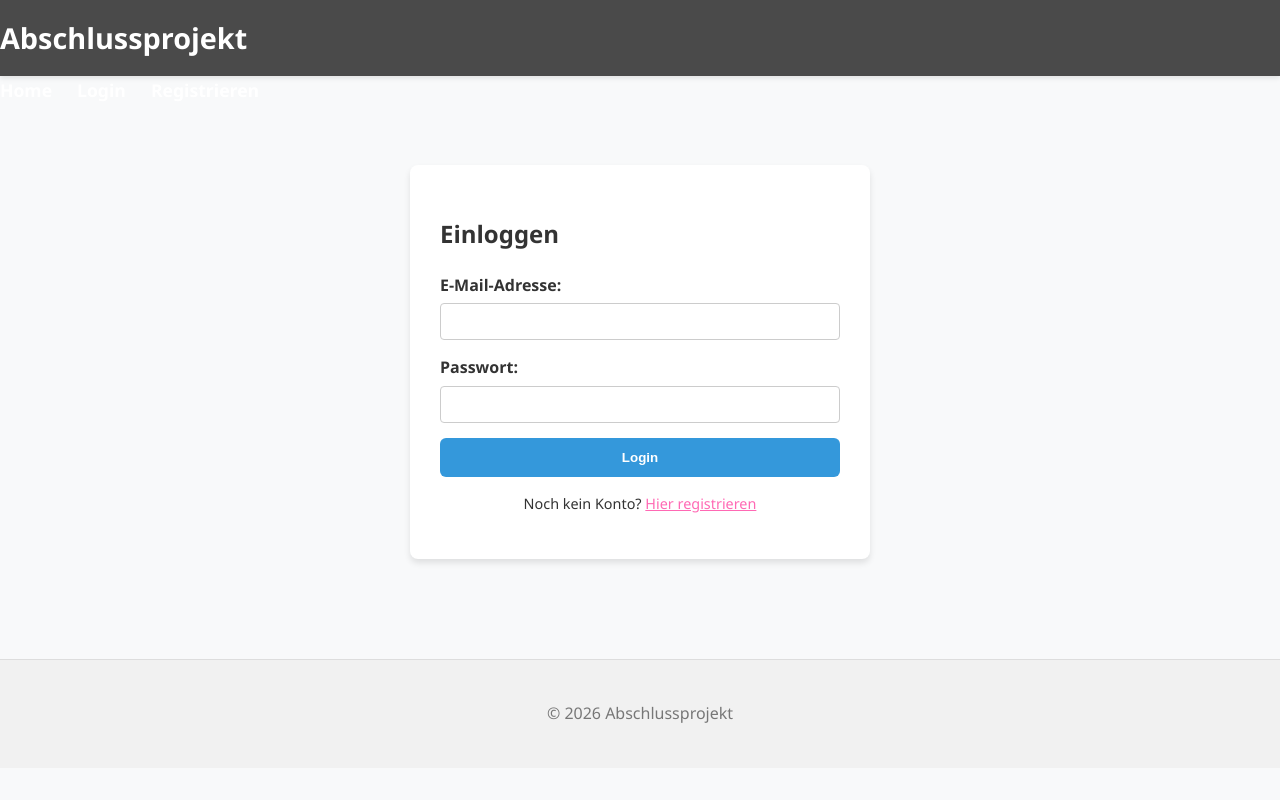
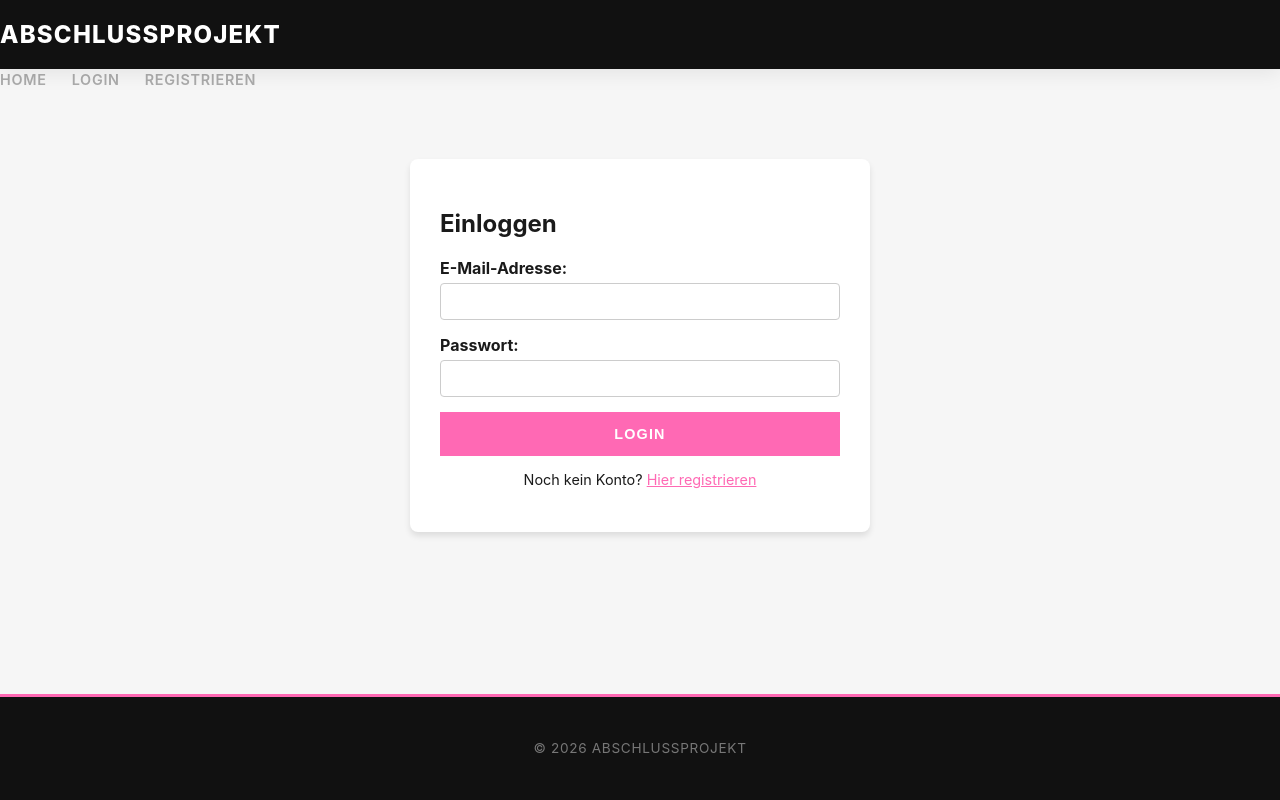
Before and after one commit to tomicnaima/Abschlussprojekt_2026_API-2_naitom_Board_OnlineShop, a PHP site: page /login.php in a window 1280 px wide. Run offline with PHP 8.4, Linux system fonts and the light colour scheme.

Commit message:
add final css

```diff
--- a/css/style.css
+++ b/css/style.css
@@ -1,183 +1,200 @@
-/* Grunddesign & Schriften */
+
+/**
+ * Author: Naima Tomic
+ * Date: 2026-06-25
+ * Version: 1.1
+ * Description: CSS-Datei für das individuelle Abschlussprojekt BLJ OnlineShop. Enthält Stile für die gesamte Website, einschließlich Layout, Typografie und Komponenten.
+ * Project: Individuelles Abschlussprojekt BLJ - OnlineShop
+ */
+
+ html, body {
+    height: 100%;
+}
+
 body {
-    font-family: 'Segoe UI', Roboto, Helvetica, Arial, sans-serif;
+    font-family: -apple-system, BlinkMacSystemFont, 'Segoe UI', Roboto, Helvetica, Arial, sans-serif;
     margin: 0;
     padding: 0;
-    background-color: #f8f9fa;
-    color: #333;
-    line-height: 1.6;
+    background-color: #f6f6f6; /* Weicherer, stylischerer Hintergrund */
+    color: #1a1a1a;
+    display: flex;
+    flex-direction: column; /* Zwingt den Footer nach unten */
+}
+
+/* Hauptinhalt wächst und schiebt Footer weg */
+main {
+    flex: 1 0 auto;
 }
 
 .container {
-    max-width: 1200px;
+    max-width: 1100px;
     margin: 0 auto;
-    padding: 20px;
+    padding: 30px 20px;
 }
 
-/* NAVBAR RETTUNG: Der graue Balken von oben */
+/* 1. DIE NAVBAR */
 header {
-    background-color: #4a4a4a; /* Dunkelgrauer Hintergrund */
+    background-color: #111111;
     color: white;
-    padding: 15px 0;
-    box-shadow: 0 2px 5px rgba(0,0,0,0.1);
+    padding: 20px 0;
+    position: sticky;
+    top: 0;
+    z-index: 100;
+    box-shadow: 0 4px 20px rgba(0,0,0,0.08);
 }
 
 header .container {
     display: flex;
     justify-content: space-between;
     align-items: center;
-    padding: 0 30px;
+    padding: 0 20px;
 }
 
-/* Der Titel "Abschlussprojekt" im Header */
 header h1 {
     margin: 0;
-    font-size: 1.8rem;
-    font-weight: bold;
-    color: white !important; /* Erzwingt Weiß, kein Blau */
-    text-decoration: none;
+    font-size: 1.5rem;
+    font-weight: 800;
+    text-transform: uppercase;
+    letter-spacing: 0.05em;
+    color: white !important;
 }
 
-/* Die Navigations-Links (Home, Login, Registrieren) im grauen Balken */
 nav ul {
     margin: 0;
     padding: 0;
     list-style: none;
     display: flex;
+    align-items: center;
     gap: 25px;
 }
 
 nav ul li a {
     text-decoration: none;
-    color: white !important; /* Erzwingt Weiß */
-    font-weight: bold;
-    font-size: 1.1rem;
-    transition: color 0.3s ease;
+    color: #aaaaaa !important;
+    font-weight: 600;
+    font-size: 0.9rem;
+    text-transform: uppercase;
+    letter-spacing: 0.05em;
+    transition: color 0.25s ease;
+    padding: 5px 0;
 }
 
 nav ul li a:hover {
-    color: #3498db !important; /* Helles Blau beim Drüberfahren */
+    color: #FF69B4 !important; /* Premium Pink */
 }
 
-/* Hero Section (Blauer Banner, der funktioniert) */
+/* 2. HERO BANNER */
 .hero {
     text-align: center;
-    padding: 60px 20px;
-    background: linear-gradient(135deg, #2c3e50, #3498db);
+    padding: 100px 20px;
+    background: #111111;
     color: white;
-    border-radius: 12px;
-    margin: 30px 0;
-    box-shadow: 0 4px 10px rgba(0,0,0,0.15);
+    border-radius: 0px;
+    margin: 20px 0 50px 0;
+    border-bottom: 5px solid #FF69B4;
 }
 
 .hero h1 {
-    font-size: 3rem;
-    margin-bottom: 10px;
+    font-size: 3.8rem;
+    font-weight: 900;
+    text-transform: uppercase;
+    letter-spacing: -0.02em;
+    margin-bottom: 15px;
+    color: #FF69B4; /* Markanter Pinker Akzent */
 }
 
 .hero p {
-    font-size: 1.3rem;
-    opacity: 0.9;
+    font-size: 1.2rem;
+    color: #cccccc;
+    max-width: 600px;
+    margin: 0 auto;
 }
 
-/* Überschrift "Unsere Produkte" */
-main > h2 {
-    text-align: center;
-    font-size: 2rem;
-    margin-bottom: 30px;
-    color: #333;
+/* 3. PRODUKT-GRID */
+.product-grid {
+    display: grid;
+    grid-template-columns: repeat(auto-fill, minmax(260px, 1fr));
+    gap: 40px;
 }
 
-/* Produkt-Raster (Grid) - Modernisiert */
-.product-grid {
-    display: grid;
-    grid-template-columns: repeat(auto-fill, minmax(280px, 1fr));
-    gap: 25px;
-    margin-top: 20px;
-}
-
-/* Produkt-Karte - Modernisiert */
 .product-card {
     background: white;
-    border-radius: 12px;
+    border-radius: 0px;
     overflow: hidden;
-    box-shadow: 0 4px 8px rgba(0,0,0,0.06);
+    box-shadow: 0 4px 20px rgba(0,0,0,0.02);
     transition: transform 0.3s ease, box-shadow 0.3s ease;
     display: flex;
     flex-direction: column;
+    border: 1px solid #eeeeee;
 }
 
 .product-card:hover {
     transform: translateY(-5px);
-    box-shadow: 0 8px 16px rgba(0,0,0,0.1);
+    box-shadow: 0 10px 25px rgba(0,0,0,0.08);
 }
 
-/* Feste Bildgröße & Zuschnitt für Einheitlichkeit */
 .product-image {
     width: 100%;
-    height: 250px;
+    height: 320px;
     object-fit: cover;
-    object-position: center;
     display: block;
 }
 
 .product-info {
-    padding: 20px;
+    padding: 25px;
     display: flex;
     flex-direction: column;
     flex-grow: 1;
 }
 
-.product-info h3 {
-    margin: 0 0 5px 0;
-    font-size: 1.4rem;
-    color: #2c3e50;
-}
-
-.product-color {
-    font-size: 0.9rem;
-    color: #7f8c8d;
-    margin-bottom: 10px;
-}
-
-.product-desc {
-    font-size: 0.95rem;
-    color: #34495e;
-    line-height: 1.5;
-    margin-bottom: 15px;
-    flex-grow: 1;
+/* 4. FORMULAR ELEMENTE & DETAILSEITE FIXES */
+input[type="number"] {
+    padding: 10px;
+    border: 1px solid #ccc;
+    border-radius: 0px;
+    font-weight: bold;
+    text-align: center;
+    margin-right: 15px; /* Erzwingt Abstand zum Button auf Detailseite */
 }
 
 .product-price {
-    font-size: 1.4rem;
-    font-weight: bold;
-    color: #e74c3c;
-    margin: 10px 0;
+    font-size: 1.3rem;
+    font-weight: 700;
+    color: #FF69B4;
+    margin: 15px 0;
 }
 
-/* Modernisierte Buttons */
-.btn {
+/* 5. PINK BUTTONS (Universal für alle blauen/alten Buttons) */
+.btn, button[type="submit"], .login-container button {
     display: inline-block;
-    background-color: #3498db;
-    color: white;
-    padding: 12px 20px;
+    background-color: #FF69B4 !important; /* Überschreibt alle Blautöne eiskalt */
+    color: white !important;
+    padding: 14px 25px;
     text-align: center;
     text-decoration: none;
-    border-radius: 6px;
-    font-weight: bold;
-    margin-top: auto;
-    transition: background-color 0.3s ease;
+    border-radius: 0px;
+    font-weight: 700;
+    font-size: 0.9rem;
+    text-transform: uppercase;
+    letter-spacing: 0.08em;
+    transition: background-color 0.2s ease;
+    border: none;
+    cursor: pointer;
 }
 
-.btn:hover {
-    background-color: #2980b9;
+.btn:hover, button[type="submit"]:hover {
+    background-color: #FF1493 !important;
 }
 
+/* 6. DER FIXIERTE FOOTER */
 footer {
+    flex-shrink: 0; /* Verhindert, dass der Footer gestaucht wird */
     text-align: center;
-    padding: 25px 0;
-    margin-top: 40px;
-    background-color: #f1f1f1;
-    color: #777;
-    border-top: 1px solid #ddd;
+    padding: 30px 0;
+    background-color: #111111;
+    color: #777777;
+    font-size: 0.85rem;
+    text-transform: uppercase;
+    letter-spacing: 0.05em;
+    border-top: 3px solid #FF69B4;
 }
```
